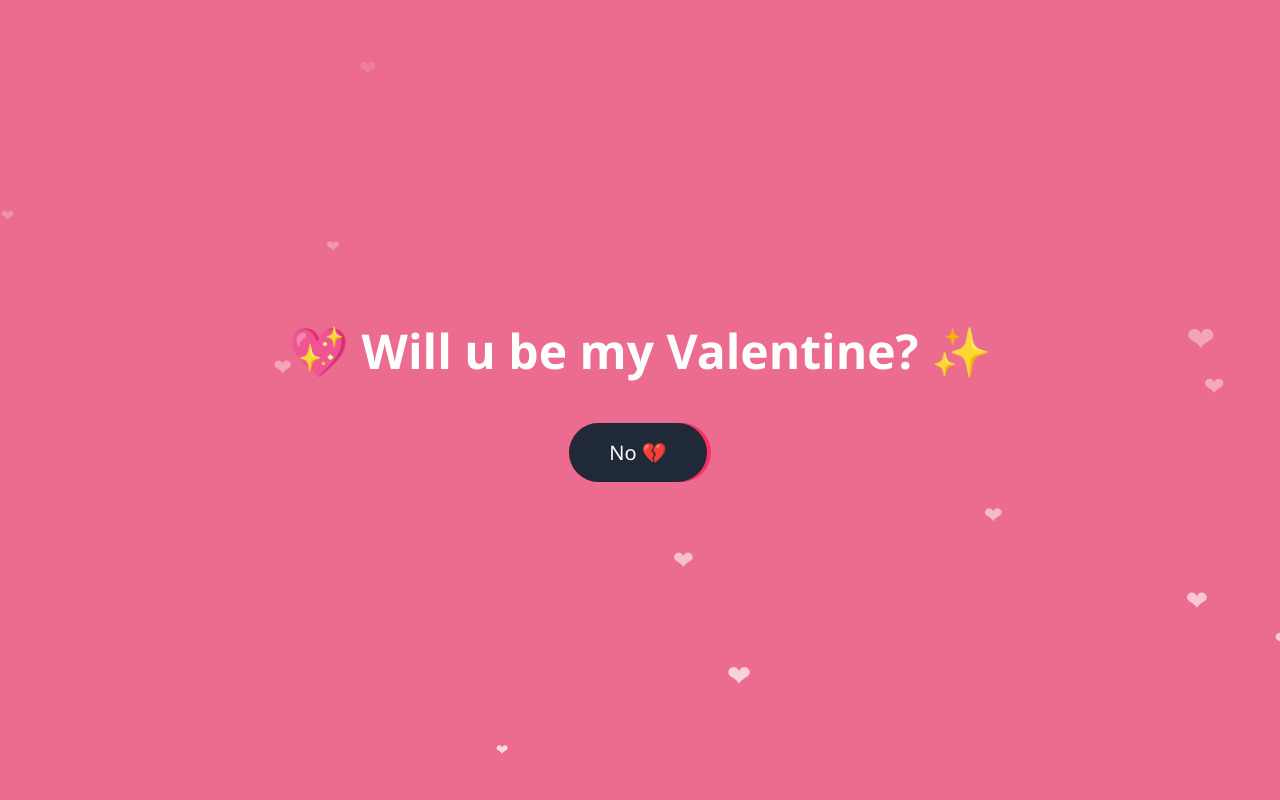
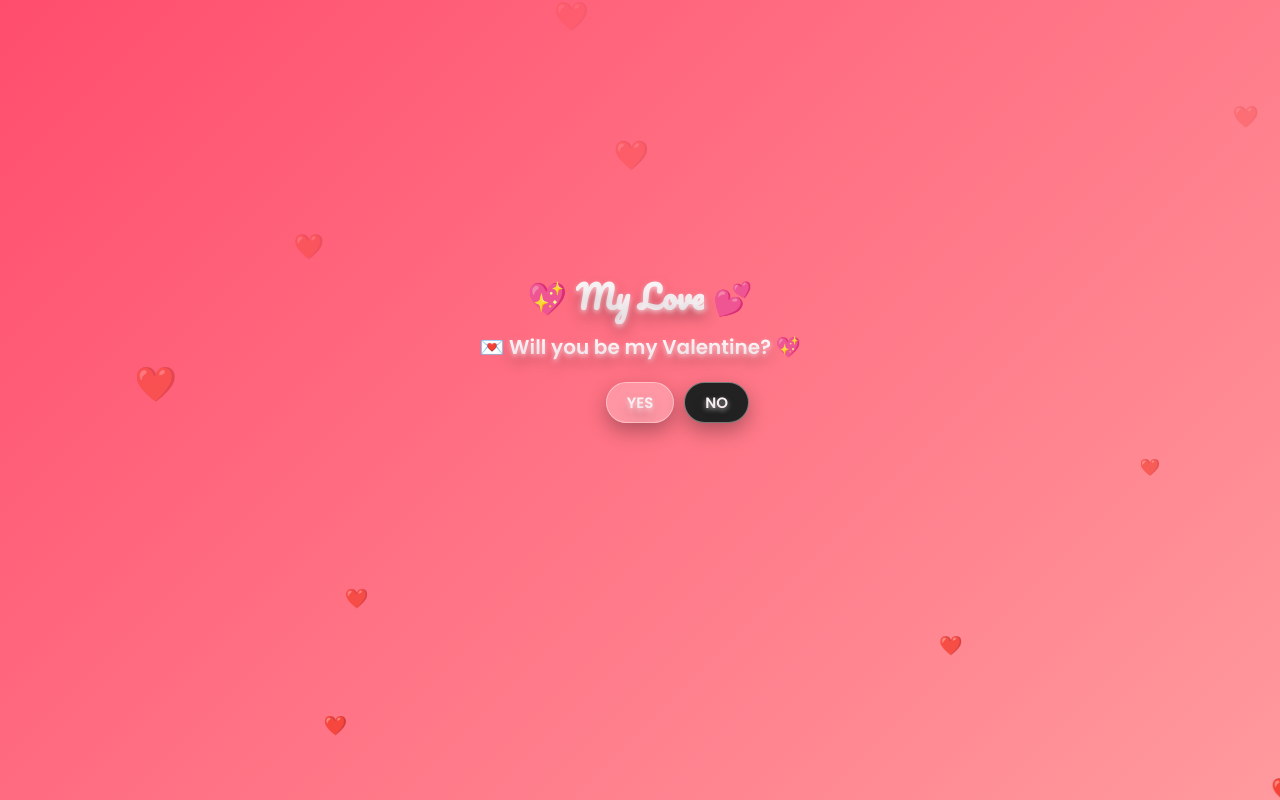
Before and after one commit to surya6224-create/open-it, a plain HTML site: page index.html in a window 1280 px wide. Drawn offline with Linux system fonts and the light colour scheme.

Commit message:
Update index.html Kishore code

```diff
--- a/index.html
+++ b/index.html
@@ -2,131 +2,214 @@
 <html lang="en">
 <head>
 <meta charset="UTF-8">
-<title>Be My Valentine</title>
-<meta name="viewport" content="width=device-width, initial-scale=1.0">
+<meta name="viewport" content="width=device-width, initial-scale=1.0, maximum-scale=1.0, user-scalable=no">
+<title>Valentine Surprise ❤️</title>
+
+<link href="https://fonts.googleapis.com/css2?family=Pacifico&family=Poppins:wght@400;600&display=swap" rel="stylesheet">
 
 <style>
-*{
-  margin:0;
-  padding:0;
-  box-sizing:border-box;
-  font-family:Segoe UI, sans-serif;
+* {
+    margin: 0;
+    padding: 0;
+    box-sizing: border-box;
 }
 
-body{
-  height:100vh;
-  background:#ec6c8f;
-  overflow:hidden;
-  color:white;
-  display:flex;
-  justify-content:center;
-  align-items:center;
-  text-align:center;
+html, body {
+    height: 100%;
+    overflow: hidden;
 }
 
-/* MAIN */
-.container{
-  position:relative;
-  z-index:2;
+body {
+    display: flex;
+    justify-content: center;
+    align-items: center;
+    background: linear-gradient(135deg, #ff4d6d, #ff9a9e);
+    text-align: center;
+    padding: 10px;
+    font-family: 'Poppins', sans-serif;
 }
 
-h1{
-  font-size:3rem;
-  margin-bottom:40px;
+/* Content */
+.content {
+    width: 100%;
+    max-width: 350px;
+    position: relative;
+    z-index: 2;
+    color: white;
 }
 
-/* BUTTONS */
-.buttons{
-  position:relative;
-  display:inline-flex;
-  gap:20px;
+/* Glass text class */
+.glass-text {
+    background: linear-gradient(180deg, #ffffff, #ffe6f0);
+    -webkit-background-clip: text;
+    -webkit-text-fill-color: transparent;
+    text-shadow: 0 2px 5px rgba(255,255,255,0.6),
+                 0 8px 15px rgba(0,0,0,0.3);
 }
 
-button{
-  padding:16px 40px;
-  border:none;
-  border-radius:40px;
-  font-size:20px;
-  cursor:pointer;
+/* Headings */
+h1 {
+    font-size: 32px;
+    font-family: 'Pacifico', cursive;
+    margin-bottom: 8px;
 }
 
-#yesBtn{
-  background:#ff2f63;
-  color:white;
+h2 {
+    font-size: 20px;
+    font-weight: 600;
+    margin-bottom: 15px;
 }
 
-#noBtn{
-  background:#1f2937;
-  color:white;
-  position:absolute;
+/* Buttons with glassy effect */
+button {
+    font-family: 'Poppins', sans-serif;
+    font-size: 15px;
+    font-weight: 600;
+    padding: 8px 20px;
+    border-radius: 25px;
+    cursor: pointer;
+    margin: 5px;
+    border: 1px solid rgba(255,255,255,0.4);
+    background: rgba(255,255,255,0.25);
+    backdrop-filter: blur(8px);
+    color: white;
+    box-shadow: 0 8px 20px rgba(0,0,0,0.3);
+    transition: transform 0.3s;
 }
 
-/* HEARTS */
-.heart{
-  position:fixed;
-  bottom:-20px;
-  font-size:22px;
-  animation:floatUp linear forwards;
-  opacity:.8;
-  z-index:1;
+button:hover {
+    transform: scale(1.05);
 }
 
-@keyframes floatUp{
-  to{
-    transform:translateY(-110vh);
-    opacity:0;
-  }
+#yesBtn {
+    color: #ff4d6d;
+}
+
+#noBtn {
+    background: #222;
+    color: white;
+    position: fixed;
+}
+
+/* Celebration message */
+#message {
+    margin-top: 20px;
+    font-size: 24px;
+    font-family: 'Pacifico', cursive;
+    opacity: 0;
+    transform: scale(0.5);
+    transition: 0.5s ease;
+}
+
+#message.show {
+    opacity: 1;
+    transform: scale(1.2);
+    animation: pulse 1s infinite alternate;
+}
+
+@keyframes pulse {
+    from { transform: scale(1.1); }
+    to { transform: scale(1.3); }
+}
+
+/* Floating Hearts */
+.heart {
+    position: fixed;
+    bottom: -20px;
+    pointer-events: none;
+    animation: floatUp linear forwards;
+    z-index: 0;
+}
+
+@keyframes floatUp {
+    from { transform: translateY(0) scale(1); opacity: 1; }
+    to { transform: translateY(-120vh) scale(1.5); opacity: 0; }
+}
+
+/* Confetti */
+.confetti {
+    position: fixed;
+    width: 8px;
+    height: 8px;
+    top: -10px;
+    opacity: 0.9;
+    animation: fall linear forwards;
+    z-index: 3;
+}
+
+@keyframes fall {
+    to { transform: translateY(110vh) rotate(720deg); opacity: 0; }
 }
 </style>
 </head>
 
 <body>
 
-<div class="container" id="main">
-  <h1>💖 Will u be my Valentine? ✨</h1>
-  <div class="buttons">
-    <button id="yesBtn">Yes 💗</button>
-    <button id="noBtn">No 💔</button>
-  </div>
+<div class="content">
+    <h1>💖 <span class="glass-text">My Love</span> 💕</h1>
+    <h2>💌 <span class="glass-text">Will you be my Valentine?</span> 💖</h2>
+
+    <button id="yesBtn"><span class="glass-text">YES</span></button>
+    <button id="noBtn"><span class="glass-text">NO</span></button>
+
+    <div id="message">🎉 <span class="glass-text">Yayyy!!! You are mine forever!</span> 💖🎊</div>
 </div>
 
 <script>
+const yesBtn = document.getElementById("yesBtn");
 const noBtn = document.getElementById("noBtn");
-const yesBtn = document.getElementById("yesBtn");
-const main = document.getElementById("main");
+const message = document.getElementById("message");
 
-/* RUN AWAY NO BUTTON */
-function moveNo(){
-  const w = noBtn.offsetWidth;
-  const h = noBtn.offsetHeight;
+/* Move NO button */
+function moveNoButton() {
+    const padding = 10;
+    const maxX = window.innerWidth - noBtn.offsetWidth - padding;
+    const maxY = window.innerHeight - noBtn.offsetHeight - padding;
 
-  const x = Math.random() * (window.innerWidth - w);
-  const y = Math.random() * (window.innerHeight - h);
-
-  noBtn.style.left = x + "px";
-  noBtn.style.top = y + "px";
+    noBtn.style.left = Math.random() * maxX + "px";
+    noBtn.style.top = Math.random() * maxY + "px";
 }
 
-noBtn.addEventListener("mouseenter", moveNo);
-noBtn.addEventListener("click", moveNo);
+noBtn.addEventListener("mouseover", moveNoButton);
+noBtn.addEventListener("touchstart", (e) => {
+    e.preventDefault();
+    moveNoButton();
+});
 
-/* YES CLICK */
-yesBtn.onclick = () => {
-  main.innerHTML = "<h1>I know you love me 😘😘😘</h1>";
-};
+/* YES button celebration */
+yesBtn.addEventListener("click", () => {
+    message.classList.add("show");
+    launchConfetti();
+});
 
-/* FLOATING HEARTS */
-function heart(){
-  const h = document.createElement("div");
-  h.className="heart";
-  h.innerHTML="❤";
-  h.style.left=Math.random()*100+"vw";
-  h.style.fontSize=(Math.random()*20+15)+"px";
-  h.style.animationDuration=(Math.random()*3+4)+"s";
-  document.body.appendChild(h);
-  setTimeout(()=>h.remove(),7000);
+/* Floating hearts */
+function createHeart() {
+    const heart = document.createElement("div");
+    heart.classList.add("heart");
+    heart.innerHTML = "❤️";
+
+    heart.style.left = Math.random() * 100 + "vw";
+    heart.style.fontSize = (14 + Math.random() * 20) + "px";
+    heart.style.animationDuration = (4 + Math.random() * 4) + "s";
+
+    document.body.appendChild(heart);
+    setTimeout(() => heart.remove(), 8000);
 }
-setInterval(heart,400);
+setInterval(createHeart, 500);
+
+/* Confetti */
+function launchConfetti() {
+    const colors = ["#ff0", "#ff4d6d", "#00f", "#0f0", "#fff", "#ffa500"];
+    for (let i = 0; i < 80; i++) {
+        const confetti = document.createElement("div");
+        confetti.classList.add("confetti");
+        confetti.style.left = Math.random() * 100 + "vw";
+        confetti.style.backgroundColor = colors[Math.floor(Math.random() * colors.length)];
+        confetti.style.animationDuration = (2 + Math.random() * 3) + "s";
+        document.body.appendChild(confetti);
+        setTimeout(() => confetti.remove(), 5000);
+    }
+}
 </script>
 
 </body>
```
